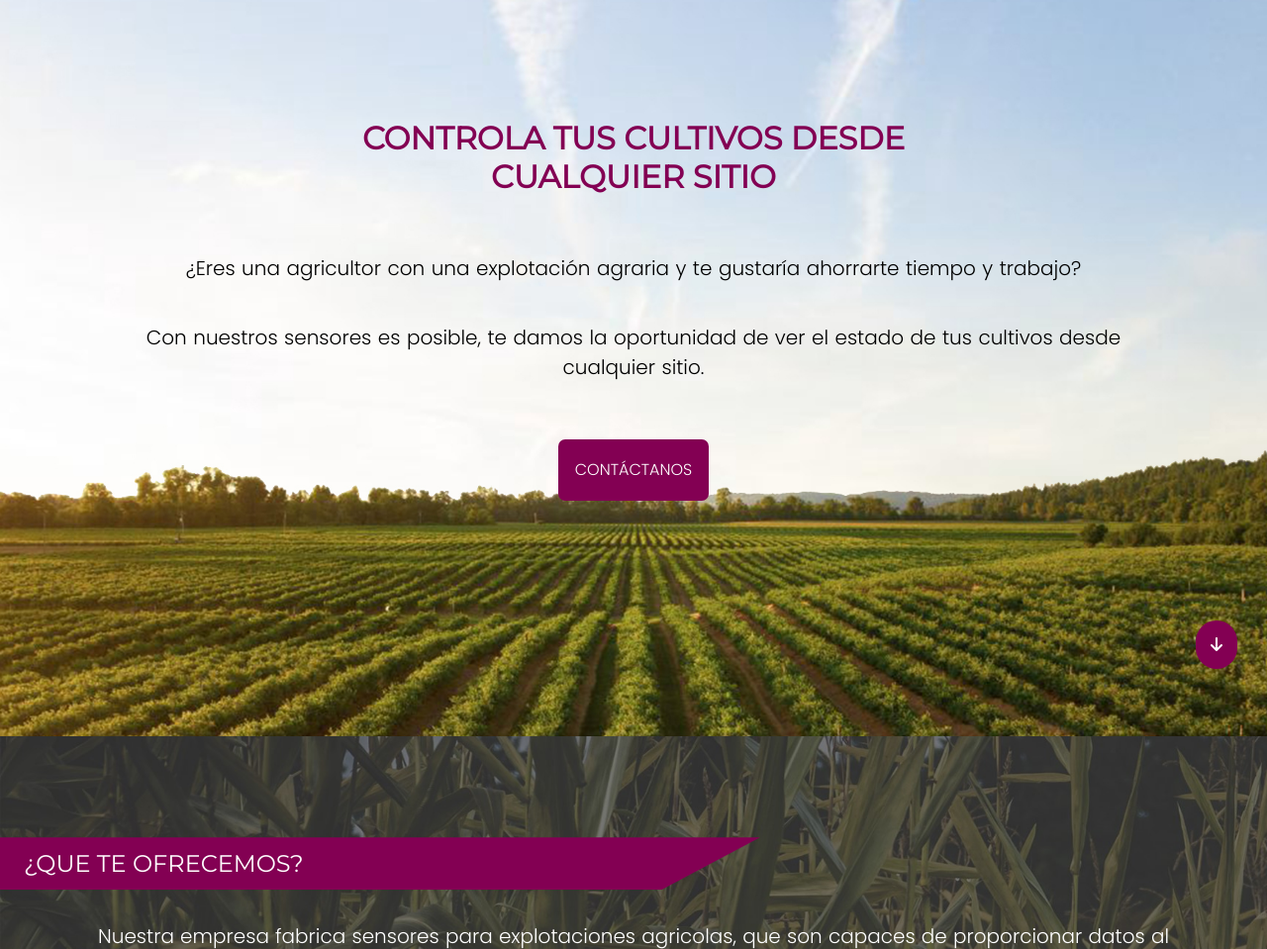
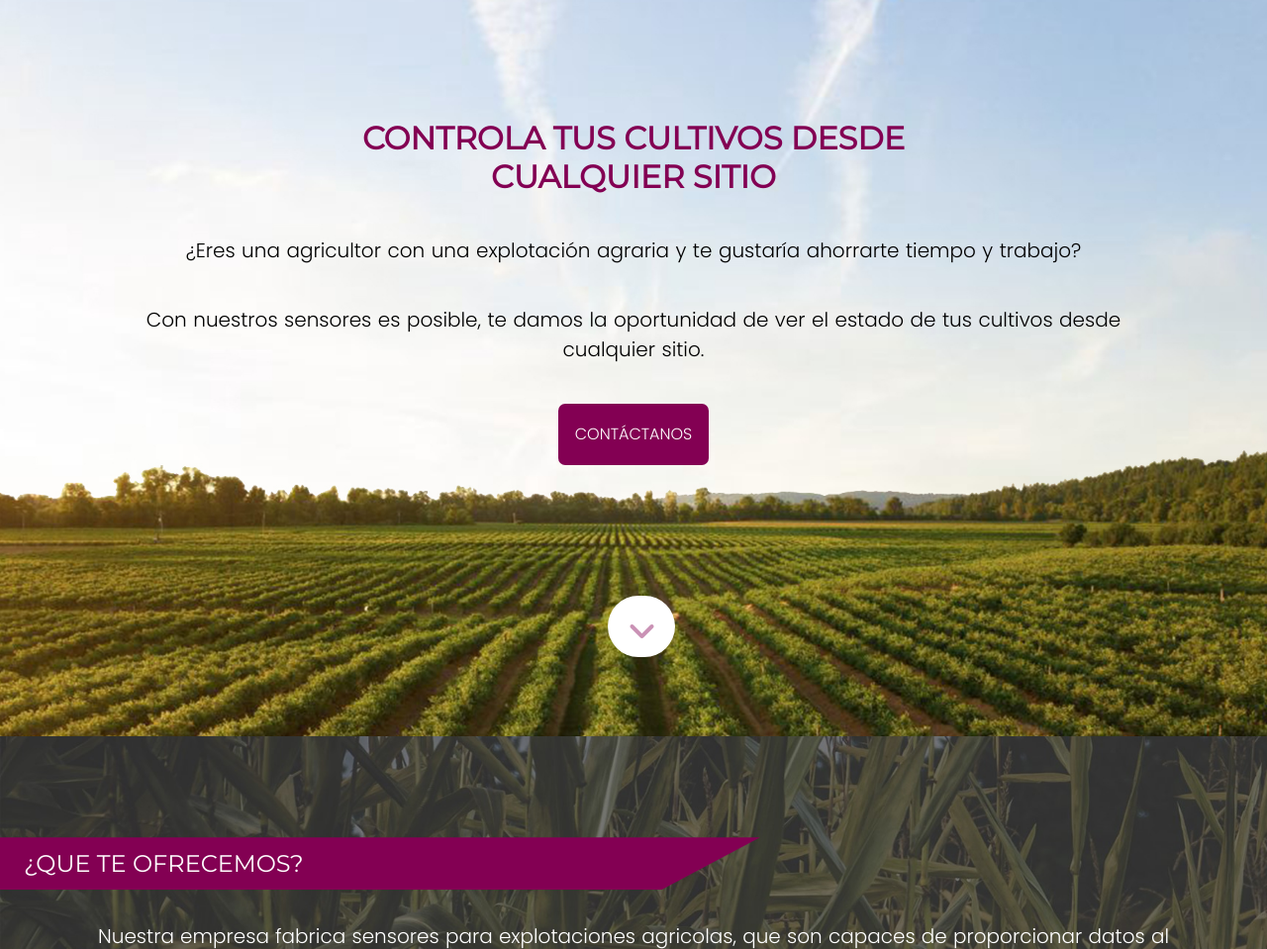
Before and after one commit to AdriTuR/Web-Sensores_Proyecto, a PHP site: page /9studios-web/ in a window 1280 px wide. Shown: the part 104-1063 px from the top of the page at 99% size. Run offline with PHP 8.4, Linux system fonts and the light colour scheme; some libraries are stand-ins or nearby versions.

Commit message:
Modificado la flecha de ir Ariba/Abajo

```diff
--- a/css/style.css
+++ b/css/style.css
@@ -104,51 +104,98 @@ div {
     transform: scale(1.06);
 }
 
-/*--------------------------------------------------------------*/
-/*------------------ Botón de Ir Arriba/Abajo ------------------*/
+/*-------------------------------------------------------------------------------------------------------------------*/
+/*-------------------------------------------- Botón de Ir Arriba/Abajo ---------------------------------------------*/
+
 
 #boton_ir_arriba {
     display: none;
     position: fixed;
-    bottom: 20px;
     right: 30px;
+    bottom: 2rem;
     z-index: 99;
-    font-size: 16px;
-    border: none;
+    font-size: 2rem;
+    background-color: rgba(255,255,255,0.9);
+    border:  none;
     outline: none;
-    background-color: #830053;
-    color: white;
+    color: var(--color_principal);
     cursor: pointer;
-    padding: 15px;
-    border-radius: 50px;
-}
-#boton_abajo{
-    position: fixed;
-    bottom: 20px;
-    right: 30px;
-    z-index: 99;
-    font-size: 16px;
-    border: none;
-    outline: none;
-    background-color: #830053;
-    color: white;
-    cursor: pointer;
-    padding: 15px;
+    padding: 7px 20px;
     border-radius: 50px;
 }
 
-/*--------------------------------------------------------------*/
-/*-------------------------------------------------------------------------------------------------------------------*/
-/*                                   HEADER                                            */
-/*-------------------------------------------------------------------------------------------------------------------*/
+#boton_abajo{
+    position: fixed;
+    left: 45%;
+    bottom: 2rem;
+    z-index: 99;
+    font-size: 2rem;
+    background-color: var(--color_blanco);
+    border: none;
+    outline: none;
+    color: var(--color_principal);
+    cursor: pointer;
+    padding: 7px 20px;
+    border-radius: 50px;
 
+}
+
+.fa-angle-down{
+    animation: flecha-animada 2s ease-in-out infinite;
+}
+
+.fa-angle-up{
+    animation: flecha-animada 2s ease-in-out infinite;
+}
+
+/*-------------------------------------------------------------------------------*/
+/*-------------------------------ANIMACIÓN FLECHA-------------------------------*/
+
+@keyframes flecha-animada {
+    from{
+        transform: translateY(0);
+        opacity: 1;
+    }
+    50%{
+        transform: translateY(8px);
+        opacity: 0;
+    }
+    to{
+        transform: translateY(0);
+        opacity: 1;
+    }
+}
+
+/*----------------------------------------------------------------------------------------*/
+/*-------------------------------MEDIA QUERY - ARRIBA/ABAJO-------------------------------*/
+
+/*Esto es para hacer que el botón de ir abajo se quede en el
+        centro cuando el ancho de pantalla cambia*/
+
+@media (max-width: 450px)  {
+    #boton_abajo{
+        left: 39%;
+    }
+}
+
+@media (max-width: 500px)  {
+    #boton_abajo{
+        left: 42%;
+    }
+}
+
+@media (min-width: 48em){
+    #boton_abajo{
+        left: 48%;
+    }
+}
 
 
 /*-------------------------------------------------------------------------------------------------------------------*/
 /*                                      Elementos de la PRIMERA SECCIÓN                                              */
 /*-------------------------------------------------------------------------------------------------------------------*/
 .call_to_action {
-    background-image: url("../images/landing_page/landing_page1.jpg");
+    background: url("../images/landing_page/landing_page1.jpg") no-repeat top center;
     background-size: cover;
     height: 93vh;
 }
@@ -312,7 +359,7 @@ div {
 }
 .acerca_de_nosotros .fa-users{
     display: block !important;
-    }
+}
 
 /*-------------------------------------------------------------------------------------------------------------------*/
 /*                                       Estilo del FORMULARIO DE CONTACTO                                           */
@@ -635,7 +682,7 @@ textarea {
         display: block;
     }
     .acerca_de_nosotros .fa-users{
-    display: none !important;
+        display: none !important;
     }
     #footertext {
         font-size: 15px;
--- a/index.php
+++ b/index.php
@@ -12,11 +12,11 @@ function customHead(){?>
 <!-------------------------------------------------------------------------------------------------------------------->
 
 <body id="body">
-<!------------------------------------- PRIMERA SECCIÓN DE LA PÁGINA --------------------------------------------->
+<!-------------------------------------------------------------------------------------------------------------------->
+<!----------------------------------------- PRIMERA SECCIÓN DE LA PÁGINA --------------------------------------------->
 <section class="call_to_action">
     <div id="contenido call_to_action">
         <h1 class="fistText morado">CONTROLA TUS CULTIVOS DESDE CUALQUIER SITIO</h1>
-        <br>
         <p class="secondText">¿Eres una agricultor con una explotación
             agraria y te gustaría ahorrarte tiempo
             y trabajo? </p>
@@ -24,10 +24,18 @@ function customHead(){?>
             damos la oportunidad de ver el estado de
             tus cultivos desde cualquier
             sitio. </p>
-        <br>
         <a class="boton" onclick="abrirFormulario()">CONTÁCTANOS</a>
+        <!---------------------------------------------------------------------------------------------------->
+        <!----------------------------------------BOTÓN IR ARRIBA/ABAJO--------------------------------------->
+
+        <a id="boton_abajo" href="#mas_informacion"><i class="fas fa-angle-down"></i></a>
+        <a id="boton_ir_arriba" href="#header"><i class="fas fa-angle-up"></i></a>
+
+        <!---------------------------------------------------------------------------------------------------->
+        <!---------------------------------------------------------------------------------------------------->
     </div>
-    <!--------------------------------FORMULARIO DE CONTACTO------------------------------->
+    <!--------------------------------------------------------------------------------------------------->
+    <!------------------------------------FORMULARIO DE CONTACTO----------------------------------------->
     <div class="popup-formulario" id="formulario_contacto">
         <div class="box" id="box-contacto">
             <div id="header-box">
@@ -60,7 +68,8 @@ function customHead(){?>
             </div>
         </div>
     </div>
-    <!----------------- MENSAJE DE CONFIRMACION ----------------->
+    <!--------------------------------------------------------------------------------------------------->
+    <!------------------------------------ MENSAJE DE CONFIRMACION -------------------------------------->
     <div class="popup-mensaje_confirmacion" id="mensaje_confirmacion">
         <div class="box_confirmacion" id="box-confirmacion">
             <div id="content-confirm-box">
@@ -71,81 +80,8 @@ function customHead(){?>
             </div>
         </div>
     </div>
-    <!------------------------------------------------------------>
-
-    <!---------------------SCRIPTS PARA EL FORMULARIO DE CONTACTO--------------------->
-    <script>
-        //-------------------FUNCIÓN ABRIR FORMULARIO---------------------//
-        function abrirFormulario() {
-            document.getElementById("formulario_contacto").style.display = "flex";
-            document.getElementById("body").style.overflow = "hidden"
-            document.getElementById("contenido call_to_action").style.filter = "blur(8px)"
-            document.getElementById("menu-btn").disabled = true;
-            document.getElementById("boton_abajo").style.display = "none";
-            document.documentElement.scrollTop = 0;
-        }
-        //-------------------FUNCIÓN CERRAR FORMULARIO--------------------//
-        function cerrarFormulario() {
-            document.getElementById("formulario_contacto").style.display = "none";
-            document.getElementById("body").style.overflow = "scroll";
-            document.getElementById("contenido call_to_action").style.filter = "none";
-            document.getElementById("boton_abajo").style.display = "flex";
-            document.getElementById("menu-btn").disabled = false;
-        }
-        //-----------------FUNCIÓN MOSTRAR CONFIRMACION-------------------//
-        function mostrarConfirmacion(){
-            document.getElementById("mensaje_confirmacion").style.display = "flex";
-            document.getElementById("body").style.overflow = "hidden"
-            document.getElementById("contenido call_to_action").style.filter = "blur(8px)"
-            document.getElementById("menu-btn").disabled = true;
-            cerrarFormulario();
-        }
-        //-----------------FUNCIÓN CERRAR CONFIRMACION-------------------//
-        function cerrarConfirmacion(){
-            document.getElementById("mensaje_confirmacion").style.display = "none";
-            document.getElementById("body").style.overflow = "scroll";
-            document.getElementById("contenido call_to_action").style.filter = "none";
-            document.getElementById("menu-btn").disabled = false;
-            document.getElementById("boton_abajo").style.display = "flex";
-        }
-        //-------------------FUNCIÓN LIMPIAR FORMULARIO--------------------//
-        function limpiarFormulario() {
-            document.getElementById("form_contact").reset();
-        }
-    </script>
-
-    <!------------------------------------------------------------------------------------->
-
-    <!--------------------------------BOTÓN IR ARRIBA------------------------------->
-    <a href="#mas_informacion">
-        <button id="boton_abajo">
-            <i class="fas fa-arrow-down"></i>
-        </button>
-    </a>
-
-    <a href="#header">
-        <button id="boton_ir_arriba" title="Go to top">
-            <i class="fas fa-arrow-up"></i>
-        </button>
-    </a>
-
-    <!---------------SCRIPTS PARA EL BOTON IR ARRIBA----------------->
-    <script>
-
-        var mybutton = document.getElementById("boton_ir_arriba");
-
-        window.onscroll = function() {scrollFunction()};
-
-        //-----------SCROLLFUNCTION--------------//
-        function scrollFunction() {
-            if (document.body.scrollTop > 20 || document.documentElement.scrollTop > 20) {
-                mybutton.style.display = "block";
-            } else {
-                mybutton.style.display = "none";
-            }
-        }
-    </script>
-
+    <!--------------------------------------------------------------------------------------------------->
+    <!--------------------------------------------------------------------------------------------------->
 </section>
 <!------------------------------------ FIN PRIMERA SECCIÓN DE LA PÁGINA ------------------------------------------>
 
@@ -278,8 +214,6 @@ function customHead(){?>
             </a>
         </div>
     </div>
-
-
 </section>
 <!------------------------------------- FIN CUARTA SECCIÓN DE LA PÁGINA ------------------------------------------>
 
@@ -288,7 +222,81 @@ function customHead(){?>
 <?php include_once './includes/footer.php';?>
 <!---------------------------------------- FIN FOOTER DE LA PÁGINA ----------------------------------------------->
 
+
+<!-------------------------------------------------------------------------------------------------------------------->
+<!------------------------------------------------------SCRIPTS------------------------------------------------------->
+<!-------------------------------------------------------------------------------------------------------------------->
+
+
+<!------------------------------------FORMULARIO DE CONTACTO------------------------------------>
+
+<script>
+    //-------------------FUNCIÓN ABRIR FORMULARIO---------------------//
+    function abrirFormulario() {
+        document.getElementById("formulario_contacto").style.display = "flex";
+        document.getElementById("body").style.overflow = "hidden"
+        document.getElementById("contenido call_to_action").style.filter = "blur(8px)"
+        document.getElementById("menu-btn").disabled = true;
+        document.getElementById("boton_abajo").style.display = "none";
+        document.documentElement.scrollTop = 0;
+    }
+    //-------------------FUNCIÓN CERRAR FORMULARIO--------------------//
+    function cerrarFormulario() {
+        document.getElementById("formulario_contacto").style.display = "none";
+        document.getElementById("body").style.overflow = "scroll";
+        document.getElementById("contenido call_to_action").style.filter = "none";
+        document.getElementById("boton_abajo").style.display = "flex";
+        document.getElementById("menu-btn").disabled = false;
+    }
+    //-----------------FUNCIÓN MOSTRAR CONFIRMACION-------------------//
+    function mostrarConfirmacion(){
+        document.getElementById("mensaje_confirmacion").style.display = "flex";
+        document.getElementById("body").style.overflow = "hidden"
+        document.getElementById("contenido call_to_action").style.filter = "blur(8px)"
+        document.getElementById("menu-btn").disabled = true;
+        cerrarFormulario();
+    }
+    //-----------------FUNCIÓN CERRAR CONFIRMACION-------------------//
+    function cerrarConfirmacion(){
+        document.getElementById("mensaje_confirmacion").style.display = "none";
+        document.getElementById("body").style.overflow = "scroll";
+        document.getElementById("contenido call_to_action").style.filter = "none";
+        document.getElementById("menu-btn").disabled = false;
+        document.getElementById("boton_abajo").style.display = "flex";
+    }
+    //-------------------FUNCIÓN LIMPIAR FORMULARIO--------------------//
+    function limpiarFormulario() {
+        document.getElementById("form_contact").reset();
+    }
+</script>
+
+<!------------------------------------BOTON IR ARRIBA/ABAJO------------------------------------>
+
+<script>
+
+    var buttonUp = document.getElementById("boton_ir_arriba");
+    var buttonDown = document.getElementById("boton_abajo");
+
+    window.onscroll = function() {scrollFunction()};
+
+    //------------------------SCROLLFUNCTION-----------------------------//
+    function scrollFunction() {
+        if (document.body.scrollTop > 20 || document.documentElement.scrollTop > 20) {
+            buttonUp.style.display = "block";
+            buttonDown.style.display="none";
+
+        } else {
+            buttonUp.style.display = "none";
+            buttonDown.style.display="";
+        }
+    }
+</script>
+<!-------------------------------------------------------------------------------------------------------------------->
+<!-------------------------------------------------------------------------------------------------------------------->
+<!-------------------------------------------------------------------------------------------------------------------->
+
 </body>
+
 <!-------------------------------------------------------------------------------------------------------------------->
 <!--------------------------------------------- FIN BODY DE LA PÁGINA ------------------------------------------------>
 <!-------------------------------------------------------------------------------------------------------------------->
```
Also changed, not shown: images/landing_page/landing_page1.jpg.
